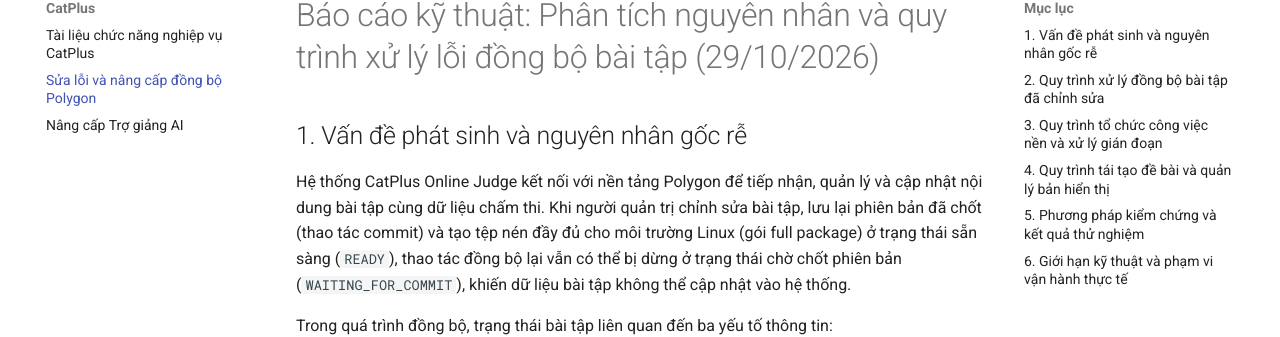
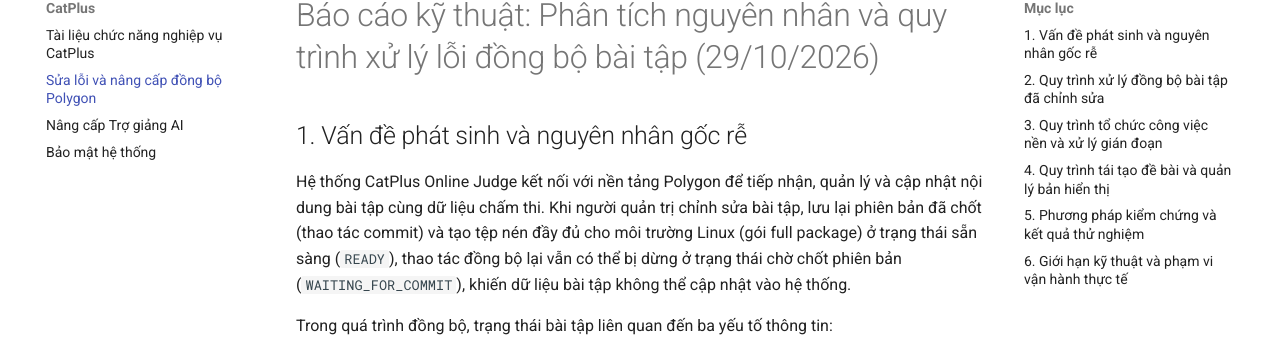
Before and after one commit to longvq1305/catplus-docs, an MkDocs documentation site: the page built from docs/SUA_LOI_DONG_BO.md, in a window 1280 px wide. Shown: the part 103-440 px from the top of the page. Built offline with MkDocs 1.6.1 and Material for MkDocs 9.7.7, drawn with Linux system fonts in a browser that asks for light colours.

Commit message:
update mkdocs

```diff
--- a/mkdocs.yml
+++ b/mkdocs.yml
@@ -6,6 +6,7 @@ nav:
   - 'Tài liệu chức năng nghiệp vụ CatPlus': CHUC_NANG.md
   - 'Sửa lỗi và nâng cấp đồng bộ Polygon': SUA_LOI_DONG_BO.md
   - 'Nâng cấp Trợ giảng AI': BAO_CAO_NANG_CAP_TRO_GIANG_AI.md
+  - 'Bảo mật hệ thống': BAO_MAT_HE_THONG.md
 
 theme:
   name: material
```
